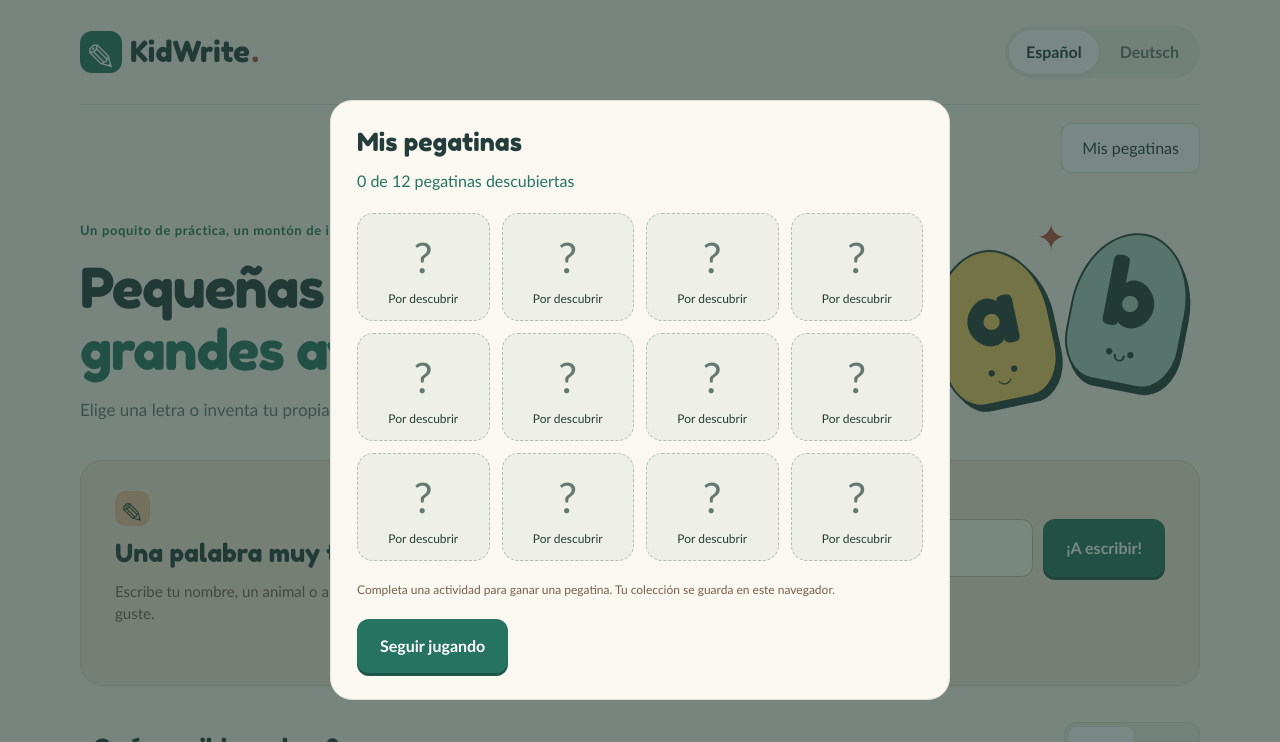
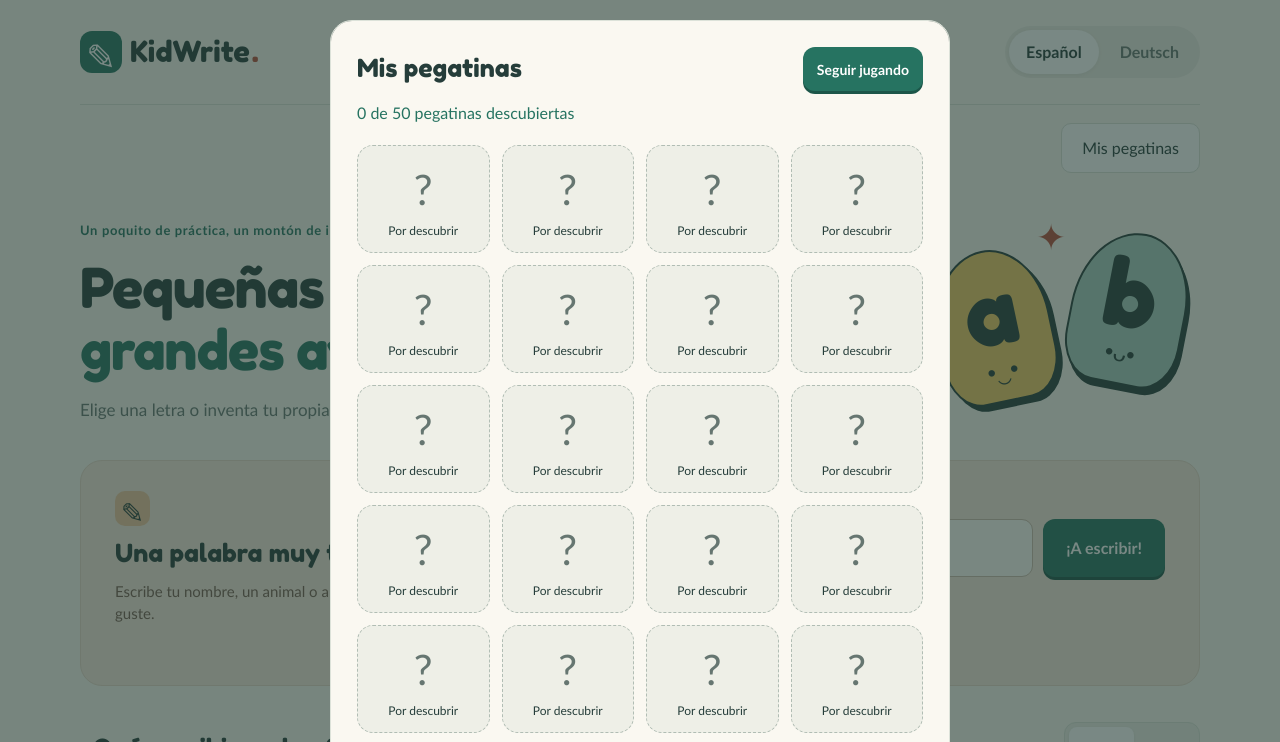
Before and after one commit to mjdomin86/learning-kinderwrite, a website with bundled scripts: page static/index.html in a window 1280 px wide. Both pictures are taken after a click on the button "Mis pegatinas". Shown: the top 742 px of the page. Built offline with nearby package versions, Linux system fonts and the light colour scheme; no server answers.

Commit message:
Expand the sticker album to 50 animals

```diff
--- a/static/stickers.js
+++ b/static/stickers.js
@@ -11,6 +11,44 @@ export const stickers = [
     { id: 'octopus', emoji: '🐙', es: 'Pulpo', de: 'Oktopus' },
     { id: 'rabbit', emoji: '🐰', es: 'Conejo', de: 'Kaninchen' },
     { id: 'unicorn', emoji: '🦄', es: 'Unicornio', de: 'Einhorn' },
+    { id: 'dog', emoji: '🐶', es: 'Perro', de: 'Hund' },
+    { id: 'cat', emoji: '🐱', es: 'Gato', de: 'Katze' },
+    { id: 'mouse', emoji: '🐭', es: 'Ratón', de: 'Maus' },
+    { id: 'hamster', emoji: '🐹', es: 'Hámster', de: 'Hamster' },
+    { id: 'bear', emoji: '🐻', es: 'Oso', de: 'Bär' },
+    { id: 'koala', emoji: '🐨', es: 'Koala', de: 'Koala' },
+    { id: 'tiger', emoji: '🐯', es: 'Tigre', de: 'Tiger' },
+    { id: 'cow', emoji: '🐮', es: 'Vaca', de: 'Kuh' },
+    { id: 'pig', emoji: '🐷', es: 'Cerdo', de: 'Schwein' },
+    { id: 'frog', emoji: '🐸', es: 'Rana', de: 'Frosch' },
+    { id: 'monkey', emoji: '🐵', es: 'Mono', de: 'Affe' },
+    { id: 'chicken', emoji: '🐔', es: 'Gallina', de: 'Huhn' },
+    { id: 'penguin', emoji: '🐧', es: 'Pingüino', de: 'Pinguin' },
+    { id: 'duck', emoji: '🦆', es: 'Pato', de: 'Ente' },
+    { id: 'eagle', emoji: '🦅', es: 'Águila', de: 'Adler' },
+    { id: 'parrot', emoji: '🦜', es: 'Loro', de: 'Papagei' },
+    { id: 'flamingo', emoji: '🦩', es: 'Flamenco', de: 'Flamingo' },
+    { id: 'peacock', emoji: '🦚', es: 'Pavo real', de: 'Pfau' },
+    { id: 'swan', emoji: '🦢', es: 'Cisne', de: 'Schwan' },
+    { id: 'bat', emoji: '🦇', es: 'Murciélago', de: 'Fledermaus' },
+    { id: 'wolf', emoji: '🐺', es: 'Lobo', de: 'Wolf' },
+    { id: 'horse', emoji: '🐴', es: 'Caballo', de: 'Pferd' },
+    { id: 'zebra', emoji: '🦓', es: 'Cebra', de: 'Zebra' },
+    { id: 'giraffe', emoji: '🦒', es: 'Jirafa', de: 'Giraffe' },
+    { id: 'elephant', emoji: '🐘', es: 'Elefante', de: 'Elefant' },
+    { id: 'rhino', emoji: '🦏', es: 'Rinoceronte', de: 'Nashorn' },
+    { id: 'hippo', emoji: '🦛', es: 'Hipopótamo', de: 'Nilpferd' },
+    { id: 'kangaroo', emoji: '🦘', es: 'Canguro', de: 'Känguru' },
+    { id: 'sloth', emoji: '🦥', es: 'Perezoso', de: 'Faultier' },
+    { id: 'otter', emoji: '🦦', es: 'Nutria', de: 'Otter' },
+    { id: 'hedgehog', emoji: '🦔', es: 'Erizo', de: 'Igel' },
+    { id: 'squirrel', emoji: '🐿️', es: 'Ardilla', de: 'Eichhörnchen' },
+    { id: 'snail', emoji: '🐌', es: 'Caracol', de: 'Schnecke' },
+    { id: 'ladybug', emoji: '🐞', es: 'Mariquita', de: 'Marienkäfer' },
+    { id: 'dolphin', emoji: '🐬', es: 'Delfín', de: 'Delfin' },
+    { id: 'shark', emoji: '🦈', es: 'Tiburón', de: 'Hai' },
+    { id: 'crab', emoji: '🦀', es: 'Cangrejo', de: 'Krabbe' },
+    { id: 'tropical-fish', emoji: '🐠', es: 'Pez tropical', de: 'Tropenfisch' },
 ];
 export const collectionKey = 'kidwrite-stickers-v1';
 
@@ -69,7 +107,10 @@ export function initStickerAlbum(collection, language, t) {
     close.textContent = t.closeAlbum;
     close.autofocus = true;
     close.addEventListener('click', () => dialog.close());
-    dialog.append(heading, summary, grid, note, close);
+    const header = document.createElement('div');
+    header.className = 'album-header';
+    header.append(heading, close);
+    dialog.append(header, summary, grid, note);
     document.body.append(dialog);
 
     const detail = document.createElement('dialog');
--- a/static/style.css
+++ b/static/style.css
@@ -268,7 +268,8 @@ progress::-moz-progress-bar { background: var(--green); border-radius: 10px; }
 .album-sticker { display: flex; flex-direction: column; align-items: center; gap: 6px; padding: 12px 5px; background: #eeefe7; border: 1px dashed #b1bdb4; border-radius: 16px; font-size: 12px; text-align: center; overflow-wrap: anywhere; }
 .album-sticker.earned { background: #fff2ca; border: 1px solid #e3ca84; }
 .album-emoji { display: grid; place-items: center; height: 58px; font-size: 42px; color: var(--muted); }
-.sticker-album > .primary-button { margin-top: 20px; }
+.album-header { display: flex; flex-wrap: wrap; align-items: center; justify-content: space-between; gap: 10px; }
+.album-header .primary-button { min-height: 44px; padding: 8px 14px; font-size: 14px; }
 .celebration > .secondary-button { margin-top: 14px; }
 #sticker-save-status { margin-top: 12px; font-size: 14px; }
 #print-sheet { display: none; }
```
Also changed, not shown: test/stickers.test.js (+17 -0 lines), README.md.
